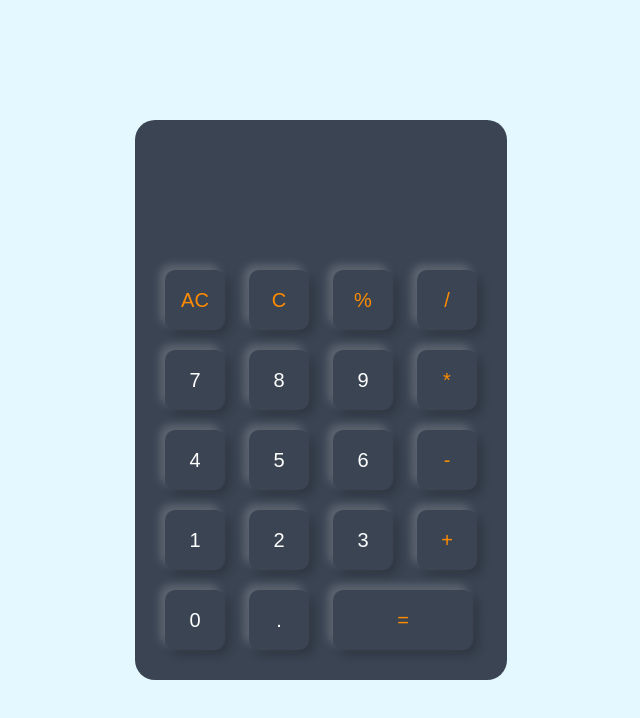
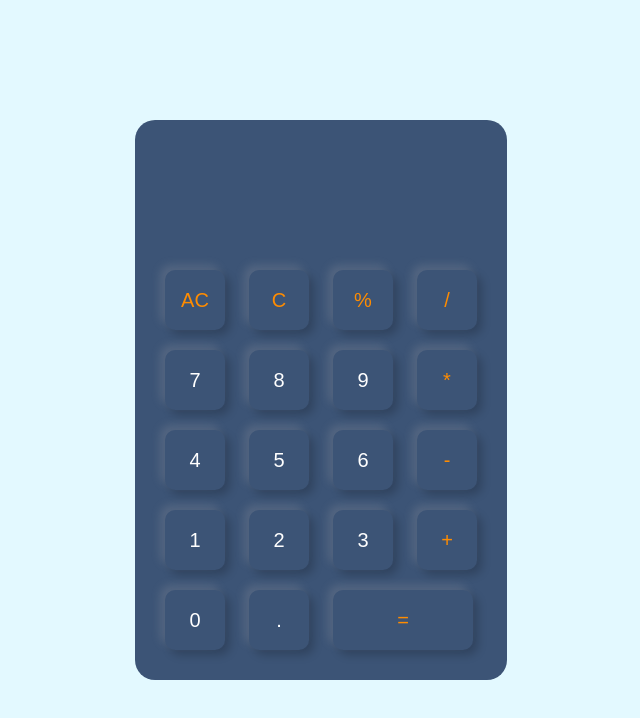
Before and after one commit to kethrin7/Calculator, a plain HTML site: page index.html in a window 1280 px wide. Shown: the whole page, without its empty margins (319-959 px from the left). Drawn offline with Linux system fonts and the light colour scheme.

Commit message:
added Style.css

```diff
--- a/style.css
+++ b/style.css
@@ -14,14 +14,14 @@
 }
 
 .calculator{
-    background-color: #3a4452;
+    background-color: #3c5476;
     padding: 20px;
     border-radius: 20px;
 }
 
 .calculator form input{
     border: 0;
-    box-shadow: -5px -5px 10px rgba(250,250,250,0.2), 5px 5px 10px rgba(0,0,0,0.2);
+    box-shadow: -5px -5px 10px rgba(183, 182, 182, 0.2), 5px 5px 10px rgba(0,0,0,0.2);
     background:transparent;
     border-radius:10px;
     color:#fff;
```
